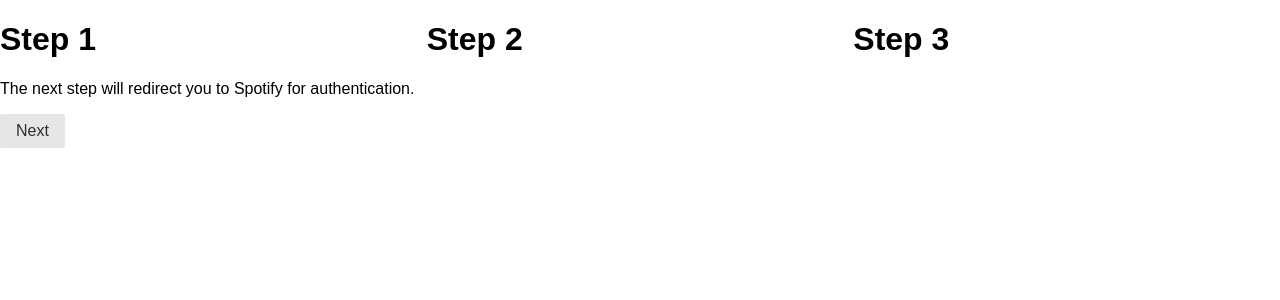
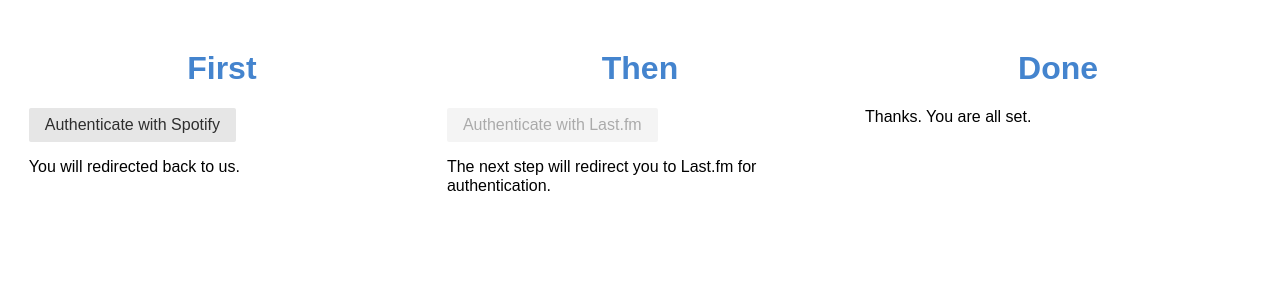
Before and after one commit to Kyrremann/lastfm-spotify-scrobbler-server, a Flask app: template templates/step.html in a window 1280 px wide. Shown: the top 300 px of the page. Run offline with Flask 2, Linux system fonts and the light colour scheme; the template is opened without the code that fills it, so the values that code supplies are empty; some libraries are stand-ins or nearby versions.

Commit message:
Some poor man's styling.

```diff
--- /dev/null
+++ b/static/style.css
@@ -0,0 +1,12 @@
+body {
+    padding: 0.8em;
+}
+
+.l-box {
+    padding: 1em;
+}
+
+.step > h1 {
+    text-align: center;
+    color: #4484CE;
+}
--- a/templates/layout.html
+++ b/templates/layout.html
@@ -2,6 +2,8 @@
 <html>
   <head>
     <link rel="stylesheet" href="https://unpkg.com/purecss@1.0.0/build/pure-min.css" integrity="sha384-nn4HPE8lTHyVtfCBi5yW9d20FjT8BJwUXyWZT9InLYax14RDjBj46LmSztkmNP9w" crossorigin="anonymous">
+    <link rel=stylesheet type=text/css href="{{ url_for('static', filename='style.css') }}">
+
     <meta name="viewport" content="width=device-width, initial-scale=1">
   </head>
   <body>
--- a/templates/step.html
+++ b/templates/step.html
@@ -2,15 +2,24 @@
 {% block body %}
 <div class="pure-g">
     <div class="pure-u-1-3">
-        <h1>Step 1</h1>
-        <p>The next step will redirect you to Spotify for authentication.</p>
-        <a class="pure-button" href='{{ auth_url }}'>Next</a>
+        <div class="l-box step">
+            <h1>First</h1>
+            <a class="button-xlarge pure-button" href='{{ auth_url }}'>Authenticate with Spotify</a>
+            <p>You will redirected back to us.</p>
+        </div>
     </div>
     <div class="pure-u-1-3">
-        <h1>Step 2</h1>
+        <div class="l-box step">
+            <h1>Then</h1>
+            <a class="button-xlarge pure-button pure-button-disabled" href='{{ auth_url }}'>Authenticate with Last.fm</a>
+            <p>The next step will redirect you to Last.fm for authentication.</p>
+        </div>
     </div>
     <div class="pure-u-1-3">
-        <h1>Step 3</h1>
+        <div class="l-box step">
+            <h1>Done</h1>
+            <p<>Thanks. You are all set.</p>
+        </div>
     </div>
 </div>
 {% endblock %}
```
